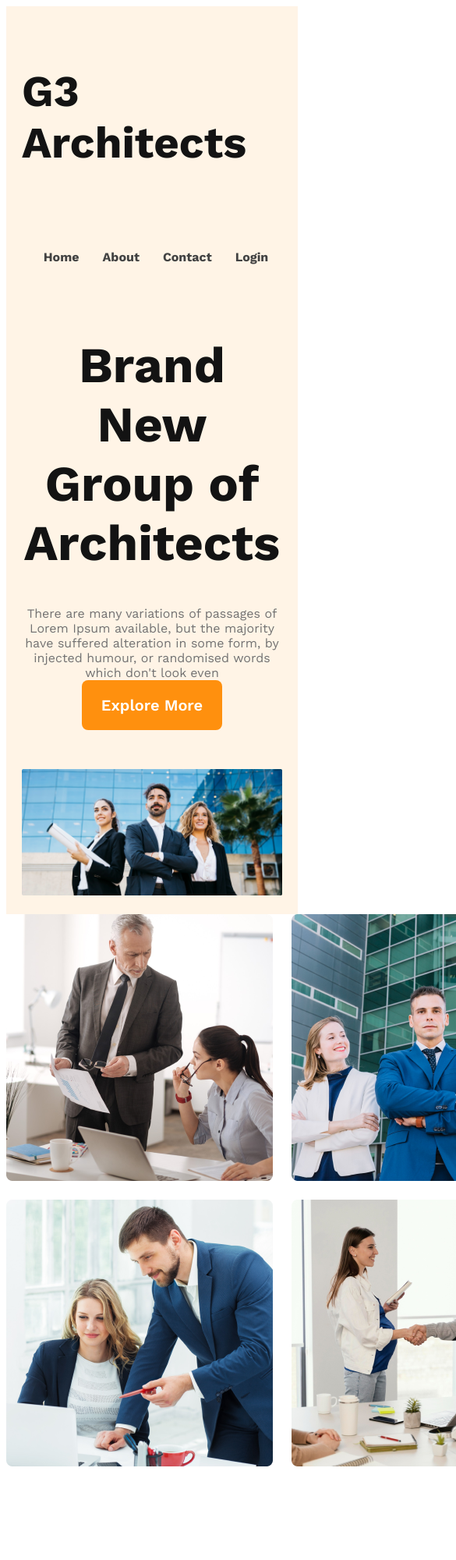
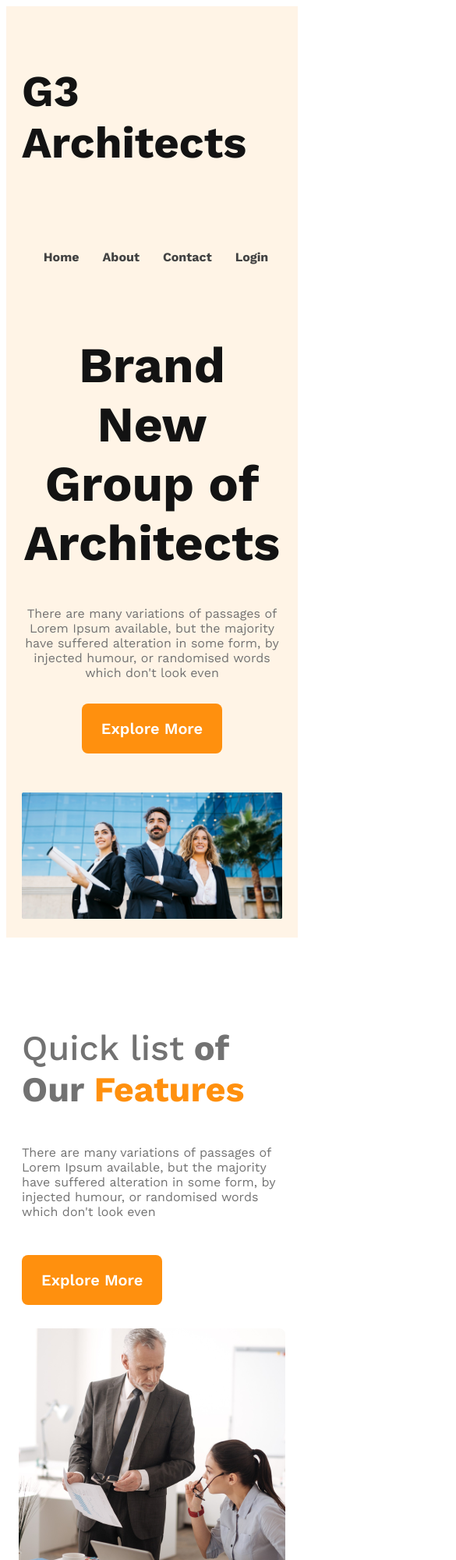
Before and after one commit to KhairulIslam001/g3-architects-website, a plain HTML site: page index.html in a window 390 px wide. Shown: the top 2000 px of the page at 78% size, 585 px wide, since content can reach past the window. Before the commit the page ends 1888 px from the top, so only its background shows below. Drawn offline with nearby package versions, Linux system fonts and the light colour scheme.

Commit message:
teams section responsive commited

```diff
--- a/index.html
+++ b/index.html
@@ -4,7 +4,7 @@
 <head>
     <meta charset="UTF-8">
     <meta name="viewport" content="width=device-width, initial-scale=1.0">
-    <title>G# Architects</title>
+    <title>G3 Architects</title>
     <link rel="preconnect" href="https://fonts.googleapis.com">
     <link rel="preconnect" href="https://fonts.gstatic.com" crossorigin>
     <link
@@ -30,7 +30,7 @@
                 <h1 class="banner-title">Brand New
                     Group of Architects
                 </h1>
-                <div class="banner-description">There are many variations of passages of Lorem Ipsum available, but the
+                <div class="text-light-gray">There are many variations of passages of Lorem Ipsum available, but the
                     majority have suffered alteration in some form, by injected humour, or randomised words which don't
                     look even</div>
                     <button class="btn-primary">Explore More</button>
@@ -49,8 +49,8 @@
                 <img src="images/team4.png" alt="">
             </div>
             <div class="teams-content">
-                <h3 class="teams-title"><span class="quick-list">Quick list</span> <span>of Our</span> <Span class="text-features">Features</Span></h3>
-                <p class="teams-description">There are many variations of passages of Lorem Ipsum available, but the majority have suffered alteration in some form, by injected humour, or randomised words which don't look even</p>
+                <h3 class="teams-title text-light-gray"><span class="quick-list text-light-gray">Quick list</span> <span>of Our</span> <Span class="text-features">Features</Span></h3>
+                <p class="text-light-gray">There are many variations of passages of Lorem Ipsum available, but the majority have suffered alteration in some form, by injected humour, or randomised words which don't look even</p>
                 <button class="btn-primary">Explore More</button>
             </div>
         </section>
--- a/styles/architect.css
+++ b/styles/architect.css
@@ -12,6 +12,10 @@
     font-size: 1.25rem;
     font-weight: 600;
     cursor: pointer;
+    margin-top: 30px;
+}
+.text-light-gray{
+    color: #727272;
 }
 
 
@@ -63,9 +67,7 @@ nav li a {
     color: #131313;
 }
 
-.banner-description {
-    color: #727272;
-}
+
 
 .banner img {
     margin-top: 50px;
@@ -74,27 +76,10 @@ nav li a {
 
 
 
-/* responsive styles and media querys */
-
-/* mobile devices */
-@media screen and (max-width:576px) {
-    header {
-        padding: 20px;
-    }
-
-    nav {
-        flex-direction: column;
-    }
-
-    nav li {}
-}
-
-
-
 /* main styles */
 main {
     max-width: 1440px;
-    margin: 0 auto;
+    margin: 70px auto;
 }
 
 /* teams style */
@@ -119,7 +104,6 @@ main {
 }
 
 .teams-title .quick-list {
-    color: #727272;
     font-weight: 500;
 }
 
@@ -129,13 +113,55 @@ main {
 }
 
 
+
+
+
+
+
+
+
+
+
+
+
+
+/* responsive styles and media querys */
+
+/* mobile devices */
+@media screen and (max-width:576px) {
+    header {
+        padding: 20px;
+    }
+
+    nav, .teams-container {
+        flex-direction: column;
+    }
+    .teams-container{
+        flex-direction: column-reverse;
+    }
+    .teams-img-container{
+        grid-template-columns: 1fr;
+    }
+    .teams-content {
+        padding-left: 20px;
+        padding-right: 20px;
+        margin-bottom: 30px;
+    }
+}
+
 /* tablet or medium devices */
 @media screen and (min-width:576px) and (max-width:992px) {
     header {
         padding: 50px;
     }
 
-    nav {
+    nav, .teams-container {
         flex-direction: column;
     }
+    .teams-container{
+        flex-direction: column-reverse;
+    }
+    .teams-content {
+        margin-bottom: 50px;
+    }
 }
```
